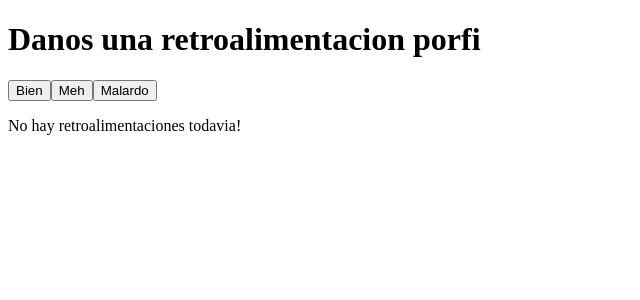
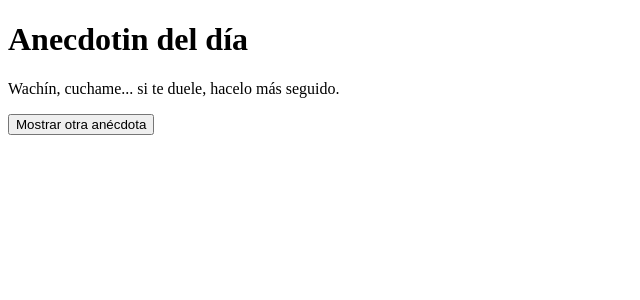
Before and after one commit to PersiiFRTL/Desarrollo_Web_React, a React (Vite) app in the folder part1/Unicafe/: page / in a window 1280 px wide. Shown: the top 300 px of the page, without its empty margins (0-640 px from the left). Built offline with nearby package versions, Linux system fonts and the light colour scheme.

Commit message:
Ejercicio 1.12 Done

```diff
--- a/part1/Unicafe/src/App.jsx
+++ b/part1/Unicafe/src/App.jsx
@@ -1,20 +1,29 @@
 import { useState } from 'react'
-import Statics from './Components/Statics'
 
 const App = () => {
-   const [good, setGood] = useState(0)
-   const [neutral, setNeutral] = useState(0)
-   const [bad, setBad] = useState(0)
+const anecdotes = [
+  'Wachín, cuchame... si te duele, hacelo más seguido.',
+  'Meter más gente en un proyecto atrasado es como echarle nafta al fuego. Spoiler: no ayuda.',
+  'El 90% del código se hace en el 10% del tiempo. El otro 10%... te arruina la vida durante meses.',
+  'Cualquiera puede escribir código que entienda la compu. Los buenos hacen que hasta tu abuela lo lea sin llorar.',
+  'Optimizar antes de tiempo es como ponerle nitro al auto... cuando todavía estás armando las ruedas.',
+  'Debuggear es el doble de difícil que codear. Si lo escribiste muy vivo, suerte pa\' entender qué hiciste.',
+  'Programar sin usar console.log es como ser médico y decir: “nah, los rayos X son de cheto”.',
+  'La única forma de ir rápido es... no mandarte cagadas, maestro.'
+]
 
-   const Button = ({click,text}) => (<button onClick={click}>{text}</button>)
+  const [selected, setSelected] = useState(0)
+
+  const Clickardo = () => {
+    const Nrandom = Math.floor(Math.random() * anecdotes.length)
+    setSelected(Nrandom)
+  }
 
   return (
     <div>
-      <h1>Danos una retroalimentacion porfi</h1>
-      <Button click={() => setGood(good+1)} text="Bien" />
-      <Button click={() => setNeutral(neutral+1)} text="Meh" />
-      <Button click={() => setBad(bad+1)} text="Malardo" />
-      <Statics good= {good} neutral ={neutral} bad= {bad} />
+      <h1>Anecdotin del día</h1>
+      <p>{anecdotes[selected]}</p>
+      <button onClick={Clickardo}>Mostrar otra anécdota</button>
     </div>
   )
 }
```
